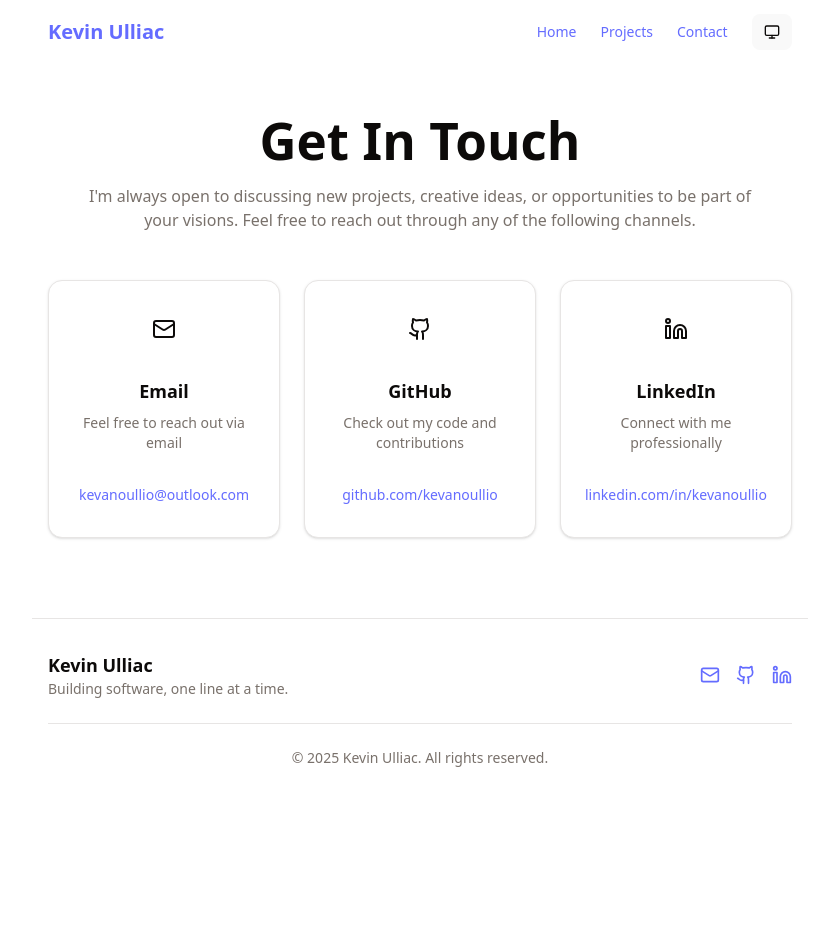
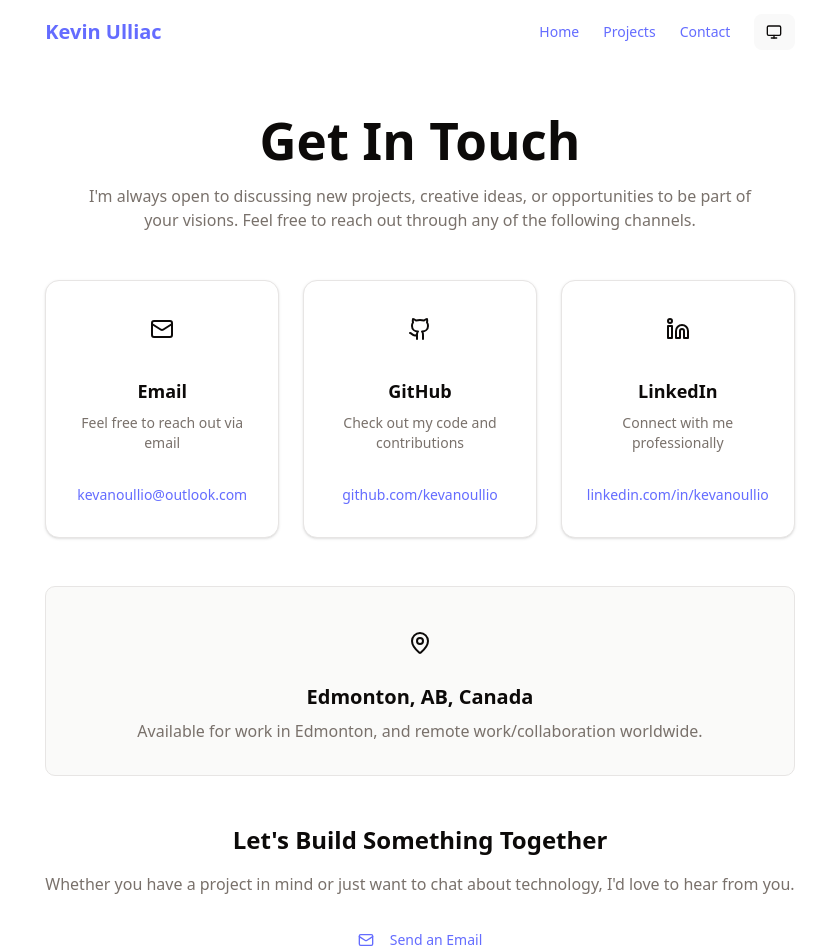
Before and after one commit to kevanoullio/kevanoullio.github.io, a React (Vite) app: page /contact in a window 1280 px wide. Shown: the top 952 px of the page, without its empty margins (220-1059 px from the left). Before the commit the page ends 800 px from the top, so only its background shows below. Built offline with nearby package versions, Linux system fonts and the light colour scheme.

Commit message:
Added more content to Contact page.

```diff
--- a/src/pages/Contact.tsx
+++ b/src/pages/Contact.tsx
@@ -1,4 +1,4 @@
-import { Mail, Github, Linkedin } from "lucide-react"
+import { Mail, Github, Linkedin, MapPin } from "lucide-react"
 import { Card, CardContent, CardDescription, CardHeader, CardTitle } from "@/components/ui/card"
 import { Button } from "@/components/ui/button"
 
@@ -65,6 +65,31 @@ export function Contact() {
           </div>
         </div>
 
+        <div className="mt-12 rounded-lg border border-border bg-muted/50 p-8">
+          <div className="flex flex-col items-center text-center">
+            <div className="mb-4 flex h-12 w-12 items-center justify-center rounded-full bg-primary/10">
+              <MapPin className="h-6 w-6 text-primary" />
+            </div>
+            <h2 className="mb-2 text-xl font-semibold">Edmonton, AB, Canada</h2>
+            <p className="text-muted-foreground">
+              Available for work in Edmonton, and remote work/collaboration worldwide.
+            </p>
+          </div>
+        </div>
+
+        <div className="mt-12 text-center">
+          <h2 className="mb-4 text-2xl font-bold">Let's Build Something Together</h2>
+          <p className="mb-6 text-muted-foreground">
+            Whether you have a project in mind or just want to chat about technology,
+            I'd love to hear from you.
+          </p>
+          <Button size="lg" asChild>
+            <a href="mailto:kevanoullio@outlook.com">
+              <Mail className="mr-2 h-4 w-4" />
+              Send an Email
+            </a>
+          </Button>
+        </div>
       </div>
     </div>
   )
```
